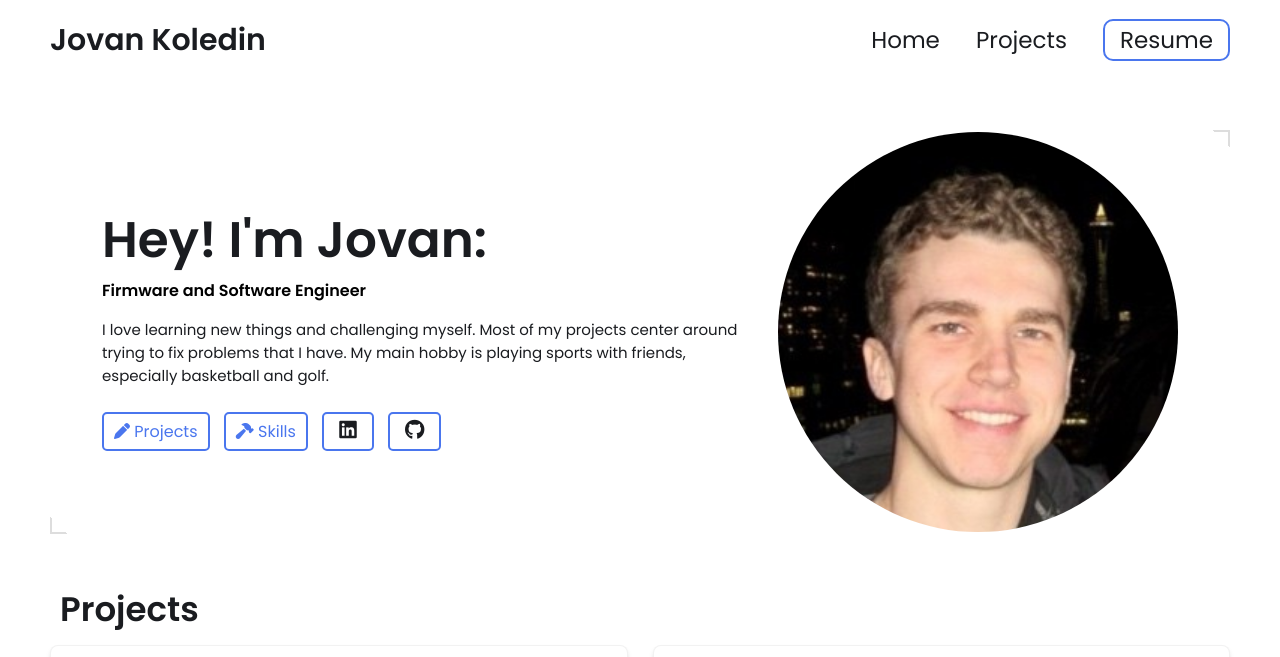
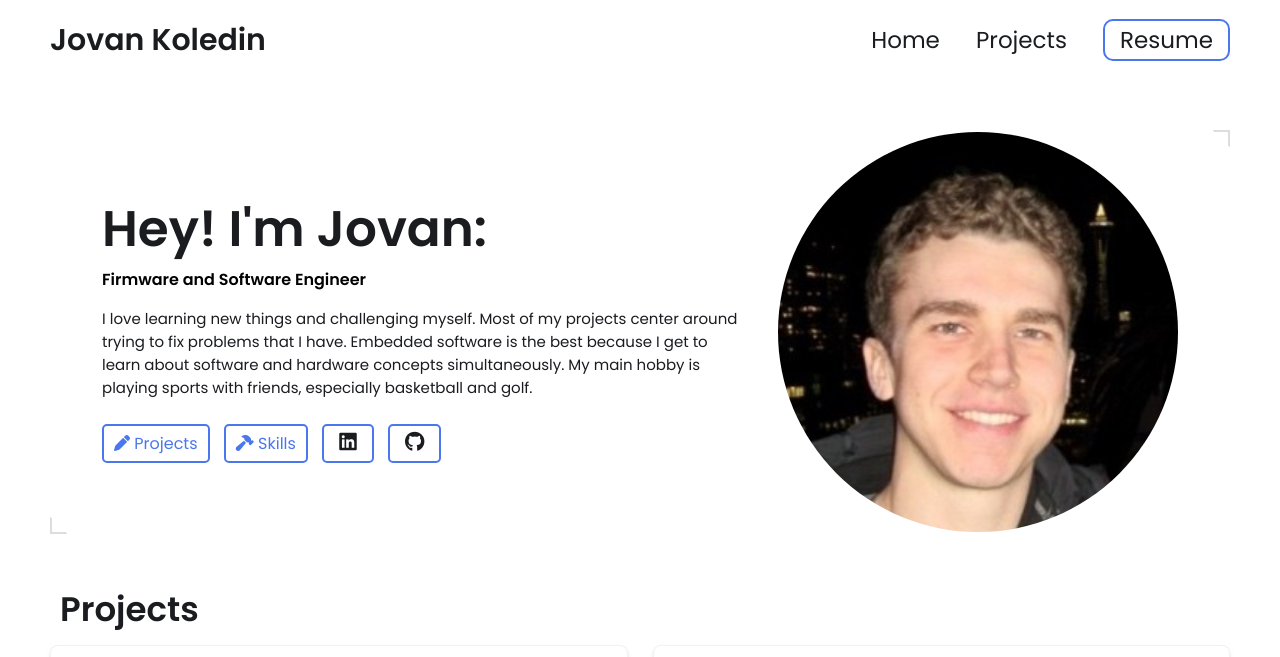
Before and after one commit to jovankoledin/jovankoledin.github.io, a Jekyll site: the page built from index.html, in a window 1280 px wide and 900 px high, cut to the strip 0-657 px from the top of the window. Built offline with Jekyll 4.4.1, drawn with Linux system fonts in a browser that asks for light colours.

Commit message:
Update _config.yml

```diff
--- a/_config.yml
+++ b/_config.yml
@@ -16,6 +16,7 @@ name: Jovan Koledin
 headline: Firmware and Software Engineer
 description: >- # dont remove this line. this will ignore all new lines until the next section
   I love learning new things and challenging myself. Most of my projects center around trying to fix problems that I have.
+  Embedded software is the best because I get to learn about software and hardware concepts simultaneously.
   My main hobby is playing sports with friends, especially basketball and golf.
 
 
```
